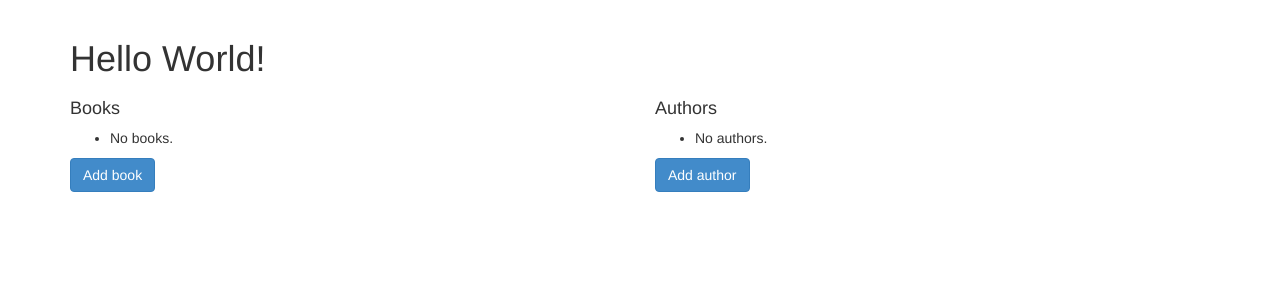
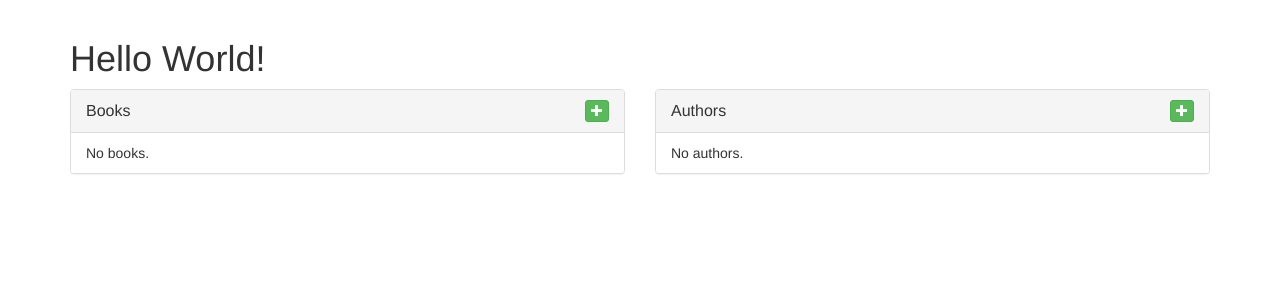
Before and after one commit to denysbutenko/digital-library, a Flask app: page / in a window 1280 px wide. Shown: the part 51-351 px from the top of the page. Run offline with Flask 2, Linux system fonts and the light colour scheme; data that the repository does not hold is empty; parts of the project's set-up code (start-up, migrations or seed data) failed here and were passed over; some libraries are stand-ins or nearby versions.

Commit message:
Add able to add/edit/remove books and authors.

```diff
--- a/app.py
+++ b/app.py
@@ -51,15 +51,14 @@ BookForm = model_form(Book, base_class=Form, db_session=db.session)
 def index():
     authors = Author.query.all()
     books = Book.query.all()
-
     return render_template('index.html', authors=authors, books=books)
 
 
-@app.route('/add_book', methods=['GET', 'POST'])
+@app.route('/books/new', methods=['GET', 'POST'])
 def add_book():
     form = BookForm(request.form)
     if form.validate_on_submit():
-        book = Book(name=form.name.data)
+        book = Book(form.name.data)
         db.session.add(book)
         db.session.commit()
         flash('Book has been added.')
@@ -67,7 +66,28 @@ def add_book():
     return render_template('add_book.html', form=form)
 
 
-@app.route('/add_author', methods=['GET', 'POST'])
+@app.route("/books/<int:book_id>/edit", methods=['GET', 'POST'])
+def edit_book(book_id):
+    book = Book.query.get(book_id)
+    form = BookForm(request.form, obj=book)
+    if form.validate_on_submit():
+        form.populate_obj(book)
+        db.session.commit()
+        flash('Book has been updated.')
+        return redirect(url_for('index'))
+    return render_template("edit_book.html", book=book, form=form)
+
+
+@app.route("/books/<int:book_id>/remove", methods=['POST'])
+def remove_book(book_id):
+    book = Book.query.get(book_id)
+    db.session.delete(book)
+    db.session.commit()
+    flash('Book has been deleted.')
+    return redirect(url_for('index'))
+
+
+@app.route('/authors/new', methods=['GET', 'POST'])
 def add_author():
     form = AuthorForm(request.form)
     if form.validate_on_submit():
@@ -77,6 +97,27 @@ def add_author():
         flash('Book has been added.')
         return redirect(url_for('index'))
     return render_template('add_author.html', form=form)
+
+
+@app.route("/author/<int:author_id>/edit")
+def edit_author(author_id):
+    author = Author.query.get(author_id)
+    form = AuthorForm(obj=author)
+    if form.validate_on_submit():
+        db.session.add(author)
+        db.session.commit()
+        flash('Author has been updated.')
+        return redirect(url_for('index'))
+    return render_template("edit_author.html", form=form)
+
+
+@app.route("/authors/<int:author_id>/remove", methods=['POST'])
+def remove_author(author_id):
+    author = Author.query.get(author_id)
+    db.session.delete(author)
+    db.session.commit()
+    flash('Author has been deleted.')
+    return redirect(url_for('index'))
 
 
 @app.route('/login', methods=['GET', 'POST'])
--- a/static/js/main.js
+++ b/static/js/main.js
@@ -1,3 +1,5 @@
 $(function () {
-  console.log('Javascript loaded.');
+  $('.list-group-item').hover(function(){
+    $(this).find('.remove-item').toggle();
+  });
 });
--- a/templates/index.html
+++ b/templates/index.html
@@ -4,26 +4,54 @@
   <h1>Hello World!</h1>
   <div class="row">
     <div class="col-sm-6">
-      <h4>Books</h4>
-      <ul>
+      <div class="panel panel-default">
+        <div class="panel-heading">
+          <span class="panel-title">Books</span>
+          <span class="pull-right">
+            <a class="btn btn-success btn-xs" href="{{ url_for('add_book') }}"><i class="glyphicon glyphicon-plus"></i></a>
+          </span>
+        </div>
+        <ul class="list-group">
           {% for book in books %}
-          <li>{{ book.name }}</li>
+            <li class="list-group-item">
+              <a href="{{ url_for('edit_book', book_id=book.id) }}">{{ book.name }}</a>
+
+              <div class="pull-right remove-item" style="display: none;">
+                <form action="{{ url_for('remove_book', book_id=book.id) }}" method="post">
+                  <button class="btn btn-danger btn-xs" type="submit"><i class="glyphicon glyphicon-remove"></i></button>
+                </form>
+              </div>
+            </li>
           {% else %}
-          <li>No books.</li>
+            <li class="list-group-item">No books.</li>
           {% endfor %}
         </ul>
-      <a href="{{ url_for('add_book') }}" class="btn btn-primary">Add book</a>
+      </div>
     </div>
     <div class="col-sm-6">
-      <h4>Authors</h4>
-      <ul>
+      <div class="panel panel-default">
+        <div class="panel-heading">
+          <span class="panel-title">Authors</span>
+          <span class="pull-right">
+            <a href="{{ url_for('add_author') }}" class="btn btn-success btn-xs"><i class="glyphicon glyphicon-plus"></i></a>
+          </span>
+        </div>
+        <ul class="list-group">
           {% for author in authors %}
-          <li>{{ author.fullname }}</li>
+            <li class="list-group-item">
+              <a href="{{ url_for('edit_author', author_id=author.id) }}">{{ author.fullname }}</a>
+
+              <div class="pull-right remove-item" style="display: none;">
+                <form action="{{ url_for('remove_author', author_id=author.id) }}" method="post">
+                  <button class="btn btn-danger btn-xs" type="submit"><i class="glyphicon glyphicon-remove"></i></button>
+                </form>
+              </div>
+            </li>
           {% else %}
-          <li>No authors.</li>
+            <li class="list-group-item">No authors.</li>
           {% endfor %}
         </ul>
-      <a href="{{ url_for('add_author') }}" class="btn btn-primary">Add author</a>
+      </div>
     </div>
   </div>
 {% endblock %}
```
Also changed, not shown: templates/edit_author.html (added, +19 -0 lines), templates/edit_book.html (added, +19 -0 lines). Lines whose indentation alone changed are shown as unchanged.
